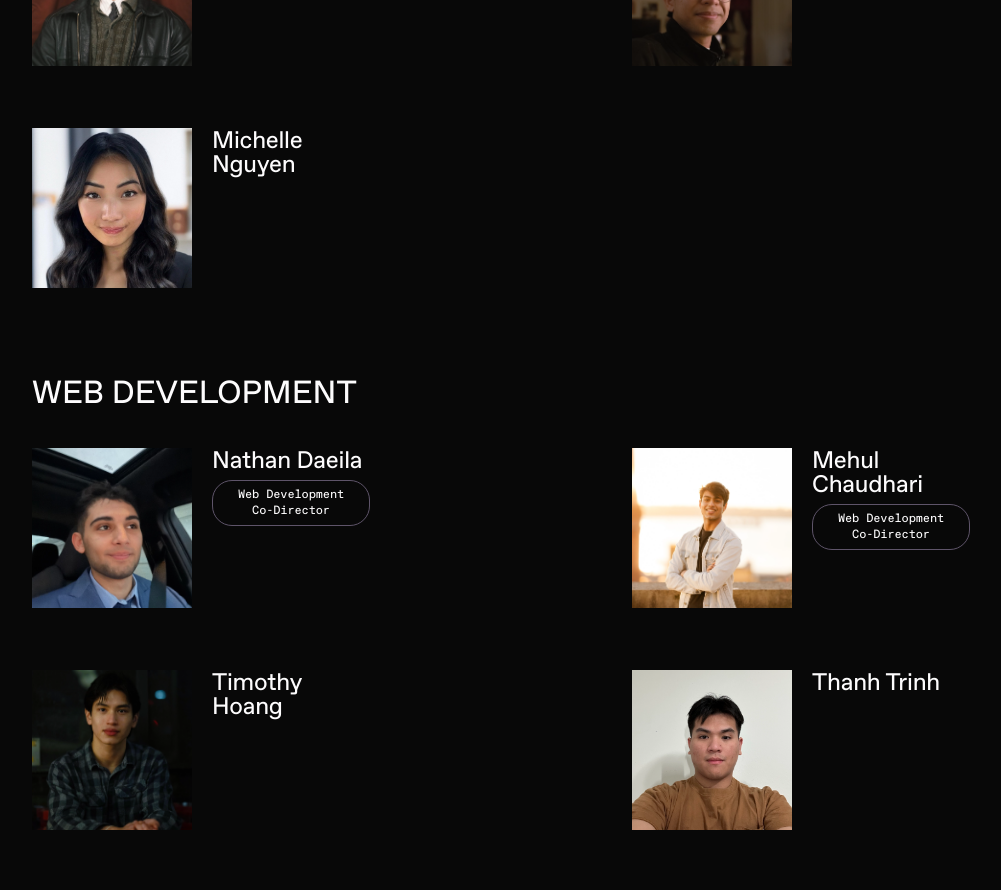
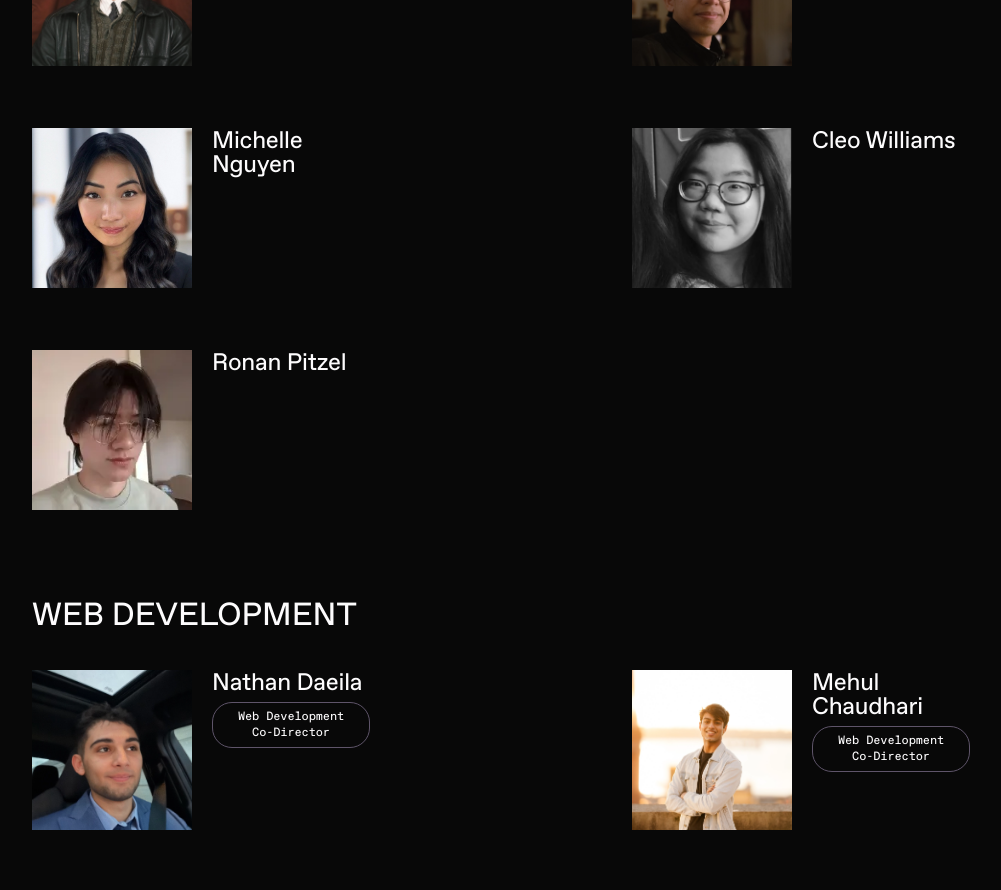
Before and after one commit to tedx-uofw/tedx-website-2025, a React (Vite) app: page /team in a window 1280 px wide. Shown: the part 1960-2850 px from the top of the page, without its empty margins (8-1009 px from the left). Built offline with nearby package versions, Linux system fonts and the light colour scheme.

Commit message:
Adding more people

```diff
--- a/src/pages/Team/TeamSection.jsx
+++ b/src/pages/Team/TeamSection.jsx
@@ -35,7 +35,10 @@ export default function TeamSection() {
                 { name: "Stephanie Chou", image: "/team/Team Pics/StephanieChou-compressed -tiny.webp" },
                 { name: "Chris Sanders", image: "/team/Team Pics/ChrisSanders-compressed -tiny.webp" },
                 { name: "Addison Mercado", image: "/team/Team Pics/AddisonMercado-compressed -tiny.webp" },
-                { name: "Michelle Nguyen", image: "/team/Team Pics/MichelleNguyen-compressed -tiny.webp" }
+                { name: "Michelle Nguyen", image: "/team/Team Pics/MichelleNguyen-compressed -tiny.webp" },
+                { name: "Cleo Williams", image: "/team/Team Pics/CleoWilliams-compressed -tiny.webp" },
+                { name: "Ronan Pitzel", image: "/team/Team Pics/RonanPitzel-compressed -tiny.webp" }
+
             ]
         },
         {
```
Also changed, not shown: public/team/Team Pics/CleoWilliams-compressed -tiny.webp (added), public/team/Team Pics/RonanPitzel-compressed -tiny.webp (added).
